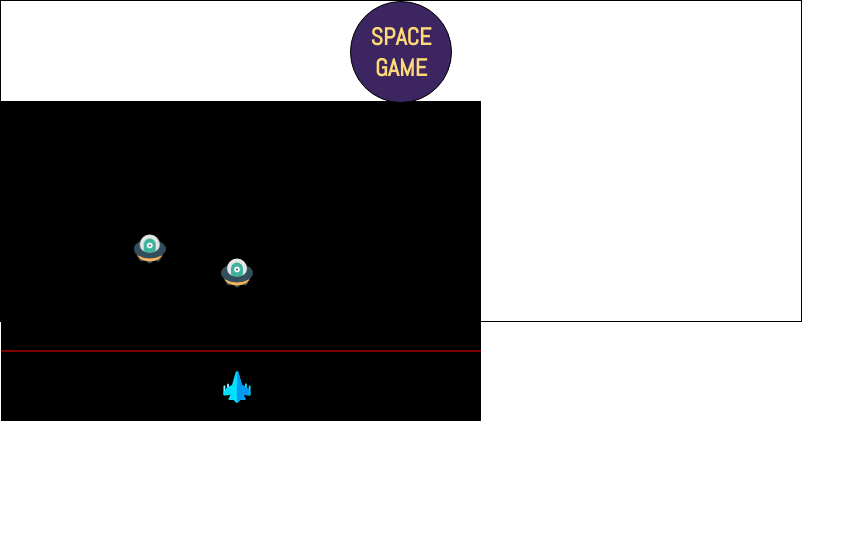
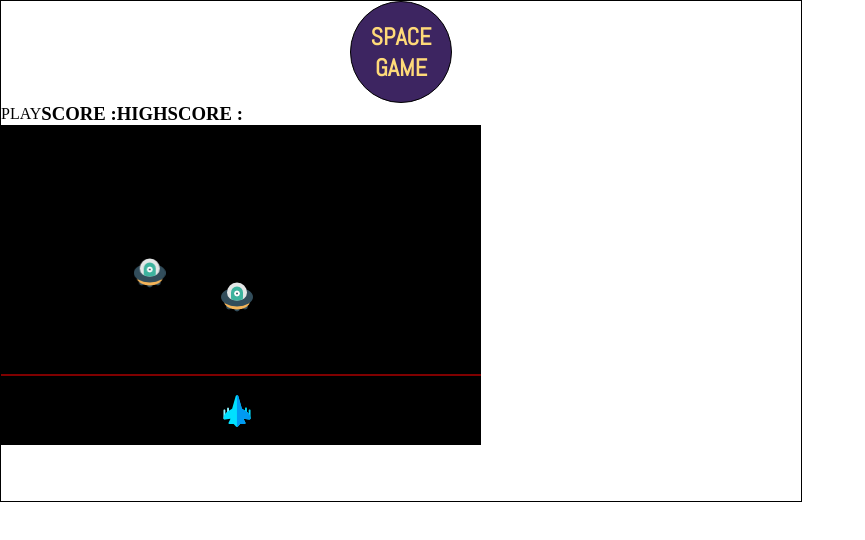
Before and after one commit to srinivasu619/Space_Game, a plain HTML site: page Canvas-Project-1/index.html in a window 1280 px wide. Shown: the whole page, without its empty margins (0-865 px from the left). Drawn offline with nearby package versions, Linux system fonts and the light colour scheme.

Commit message:
Added Gamebar Component HTML

```diff
--- a/Canvas-Project-1/index.html
+++ b/Canvas-Project-1/index.html
@@ -17,8 +17,16 @@
 				<h1 text="SPACE">SPACE</h1>
 				<h1>GAME</h1>
 			</div>
-			<div class="buttons">
+			<div class="gamebar vcenter">
 				<div class="play">PLAY</div>
+				<div class="Score">
+					<h3>SCORE : </h3>
+					<div class="val"></div>
+				</div>
+				<div class="highScore">
+					<h3>HIGHSCORE : </h3>
+					<div class="val"></div>
+				</div>
 			</div>
 		</div>
 		<canvas height="320" width="480" id="play"></canvas>
--- a/Canvas-Project-1/styles/styles.css
+++ b/Canvas-Project-1/styles/styles.css
@@ -20,12 +20,9 @@
     align-items: center;
 }
 .mainContainer{
-    height: 320px;
+    height: 500px;
     width: 800px;
     border: 1px solid;
-}
-.mainContainer > .menu{
-    height: 100px;
 }
 .menu > .heading {
     position: relative;
@@ -42,3 +39,6 @@
     color:#ffda79;
     font-size: 24px;
 }
+.heading > .gamebar{
+    height: 70px;
+}
```
